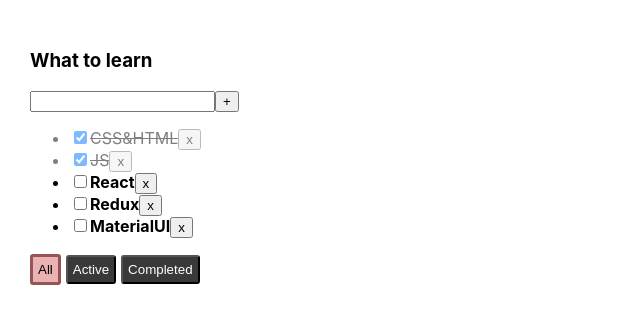
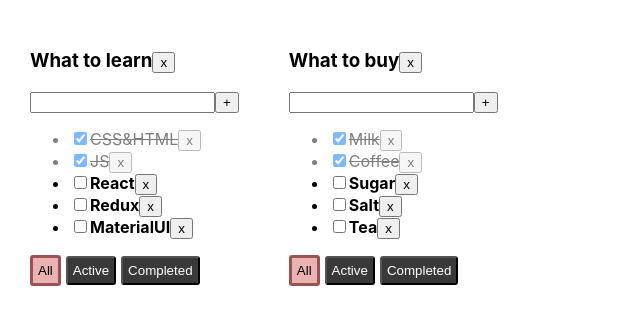
Before and after one commit to sergbfmv/ToDo-list-project, a React (Create React App) app: page / in a window 1280 px wide. Shown: the top 324 px of the page, without its empty margins (0-640 px from the left). Built offline with nearby package versions, Linux system fonts and the light colour scheme.

Commit message:
Added 2nd TodoList and refactor code on associative array

```diff
--- a/package.json
+++ b/package.json
@@ -14,6 +14,7 @@
     "@types/uuid": "^9.0.3",
     "react": "^18.2.0",
     "react-dom": "^18.2.0",
+    "react-router-dom": "^6.15.0",
     "react-scripts": "5.0.1",
     "styled-components": "^6.0.7",
     "typescript": "^4.8.4",
--- a/src/App.tsx
+++ b/src/App.tsx
@@ -1,46 +1,66 @@
 import React, {useState} from 'react';
 import './App.css';
-import {Todolist} from "./components/Todolist/Todolist";
+import {TaskType, Todolist} from "./components/Todolist/Todolist";
 import {v1} from "uuid";
 
 export type FilterValuesType = 'all' | 'active' | 'completed'
+export type TodolistsType = {
+    todolistId: string
+    title: string
+    filter: FilterValuesType
+}
+export type TasksStateType = {
+    [key: string]: TaskType[]
+}
 
 function App() {
 
-    let [tasks, setTasks] = useState([
-        {id: v1(), title: 'CSS&HTML', isDone: true},
-        {id: v1(), title: 'JS', isDone: true},
-        {id: v1(), title: 'React', isDone: false},
-        {id: v1(), title: 'Redux', isDone: false},
-        {id: v1(), title: 'MaterialUI', isDone: false},
+    const todolistId1 = v1()
+    const todolistId2 = v1()
+
+    const [todolists, setTodolists] = useState<TodolistsType[]>([
+        {todolistId: todolistId1, title: 'What to learn', filter: 'all'},
+        {todolistId: todolistId2, title: 'What to buy', filter: 'all'}
     ])
 
-    const [filter, setFilter] = useState<FilterValuesType>('all')
+    let [tasks, setTasks] = useState<TasksStateType>({
+        [todolistId1]: [
+            {id: v1(), title: 'CSS&HTML', isDone: true},
+            {id: v1(), title: 'JS', isDone: true},
+            {id: v1(), title: 'React', isDone: false},
+            {id: v1(), title: 'Redux', isDone: false},
+            {id: v1(), title: 'MaterialUI', isDone: false},
+        ],
+        [todolistId2]: [
+            {id: v1(), title: 'Milk', isDone: true},
+            {id: v1(), title: 'Coffee', isDone: true},
+            {id: v1(), title: 'Sugar', isDone: false},
+            {id: v1(), title: 'Salt', isDone: false},
+            {id: v1(), title: 'Tea', isDone: false},
+        ],
+    })
 
-
-    const removeTask = (id: string) => {
-        setTasks(tasks.filter(t => t.id !== id))
+    const removeTask = (todolistsId: string, id: string) => {
+        setTasks({
+            ...tasks,
+            [todolistsId]: tasks[todolistsId].filter(t => t.id !== id)
+        })
+        // setTasks(tasks.filter(t => t.id !== id))
     }
 
-    const addTask = (newTitle: string) => {
+    const addTask = (todolistsId: string, newTitle: string) => {
         const newTask = {id: v1(), title: newTitle, isDone: false}
-        setTasks([newTask, ...tasks])
+        setTasks({
+            ...tasks,
+            [todolistsId]: [newTask, ...tasks[todolistsId]]
+        })
+        // setTasks([newTask, ...tasks])
     }
 
-    const changeFilter = (value: FilterValuesType) => {
-        setFilter(value)
+    const changeFilter = (todolistId: string, value: FilterValuesType) => {
+        setTodolists(todolists.map(tl => tl.todolistId === todolistId ? {...tl, filter: value} : tl))
     }
 
-    const filteredTasks = () => {
-        switch (filter) {
-            case 'active':
-                return tasks.filter(i => !i.isDone)
-            case 'completed':
-                return tasks.filter(i => i.isDone)
-            default:
-                return tasks
-        }
-    }
 
     // const filterTasks = (title: ButtonNameType) => {
     //     setFilteredButton(title)
@@ -55,22 +75,50 @@
     //     filteredTasks = tasks.filter(i => i.isDone)
     // }
 
-    const onChangeTask = (taskId: string, isDone: boolean) => {
-        let updateTask = tasks.map(t => t.id === taskId ? {...t, isDone: isDone} : t)
-        setTasks(updateTask)
+    const onChangeTask = (todolistsId: string, taskId: string, isDone: boolean) => {
+        setTasks({
+            ...tasks,
+            [todolistsId]: tasks[todolistsId].map(t => t.id === taskId ? {...t, isDone: isDone} : t)
+        })
+        // let updateTask = tasks.map(t => t.id === taskId ? {...t, isDone: isDone} : t)
+        // setTasks(updateTask)
     }
 
-    return (
-        <div className="App">
+    const removeTodoList = (todolistId: string) => {
+        setTodolists(todolists.filter(tl => tl.todolistId !== todolistId))
+    }
+
+    const mappedTodolists = todolists.map((tl) => {
+        const filteredTasks = () => {
+            switch (tl.filter) {
+                case 'active':
+                    return tasks[tl.todolistId].filter(i => !i.isDone)
+                case 'completed':
+                    return tasks[tl.todolistId].filter(i => i.isDone)
+                default:
+                    return tasks[tl.todolistId]
+            }
+        }
+
+        return (
             <Todolist
-                title='What to learn'
+                key={tl.todolistId}
+                todolistId={tl.todolistId}
+                title={tl.title}
                 tasks={filteredTasks()}
                 removeTask={removeTask}
                 addTask={addTask}
                 changeFilter={changeFilter}
                 onChangeTask={onChangeTask}
-                filter={filter}
+                filter={tl.filter}
+                removeTodoList={removeTodoList}
             />
+        )
+    })
+
+    return (
+        <div className="App">
+            {mappedTodolists}
         </div>
     );
 }
--- a/src/components/Todolist/Todolist.tsx
+++ b/src/components/Todolist/Todolist.tsx
@@ -4,37 +4,39 @@
 import {Button} from "../Button/Button";
 import {Input} from "../Input/Input";
 
-type TaskType = {
+export type TaskType = {
     id: string,
     title: string,
     isDone: boolean
 }
 
 type TodolistPropsType = {
+    todolistId: string
     title: string,
     tasks: TaskType[]
-    removeTask: (tasId: string) => void
-    addTask: (newTitle: string) => void
-    changeFilter: (value: FilterValuesType) => void
-    onChangeTask: (taskId: string, isDone: boolean) => void
+    removeTask: (todolistId: string, tasId: string) => void
+    addTask: (todolistId: string, newTitle: string) => void
+    changeFilter: (todolistId: string, value: FilterValuesType) => void
+    onChangeTask: (todolistId: string, taskId: string, isDone: boolean) => void
     filter: FilterValuesType
+    removeTodoList: (todolistId: string) => void
 }
 export const Todolist = (props: TodolistPropsType) => {
 
     const [newTitle, setNewTitle] = useState('')
     const [error, setError] = useState<string | null>(null)
 
-    const changeFilterHandler = (value: FilterValuesType) => {
-        props.changeFilter(value)
+    const changeFilterHandler = (todolistId: string, value: FilterValuesType) => {
+        props.changeFilter(props.todolistId, value)
     }
 
     const mappedTasks = props.tasks.map((t) => {
         const removeTaskHandler = () => {
-            props.removeTask(t.id)
+            props.removeTask(props.todolistId, t.id)
         }
 
         const onChangeHandler = (e: ChangeEvent<HTMLInputElement>) => {
-            props.onChangeTask(t.id, e.currentTarget.checked)
+            props.onChangeTask(props.todolistId, t.id, e.currentTarget.checked)
         }
 
         return (
@@ -48,7 +50,7 @@
 
     const addTaskHandler = () => {
         if (newTitle.trim() !== '') {
-            props.addTask(newTitle.trim())
+            props.addTask(props.todolistId, newTitle.trim())
             setNewTitle('')
         } else {
             setError('Field is required!')
@@ -66,9 +68,15 @@
         setNewTitle(e.currentTarget.value)
     }
 
+    const removeTodoList = () => {
+        props.removeTodoList(props.todolistId)
+    }
+
     return (
         <div>
-            <h3>{props.title}</h3>
+            <h3>{props.title}
+                <button onClick={removeTodoList}>x</button>
+            </h3>
             <div>
                 <Input newTitle={newTitle}
                        onChange={onChangeHandler}
@@ -85,11 +93,11 @@
             </ul>
             <div>
                 <Button active={props.filter === 'all' ? 'active' : 'filterBtn'} title={'All'}
-                        callback={() => changeFilterHandler('all')}/>
+                        callback={() => changeFilterHandler(props.todolistId, 'all')}/>
                 <Button active={props.filter === 'active' ? 'active' : 'filterBtn'} title={'Active'}
-                        callback={() => changeFilterHandler('active')}/>
+                        callback={() => changeFilterHandler(props.todolistId, 'active')}/>
                 <Button active={props.filter === 'completed' ? 'active' : 'filterBtn'} title={'Completed'}
-                        callback={() => changeFilterHandler('completed')}/>
+                        callback={() => changeFilterHandler(props.todolistId, 'completed')}/>
             </div>
         </div>
     )
```
Also changed, not shown: 1 other file (tests, documents, lock files or other folders).
